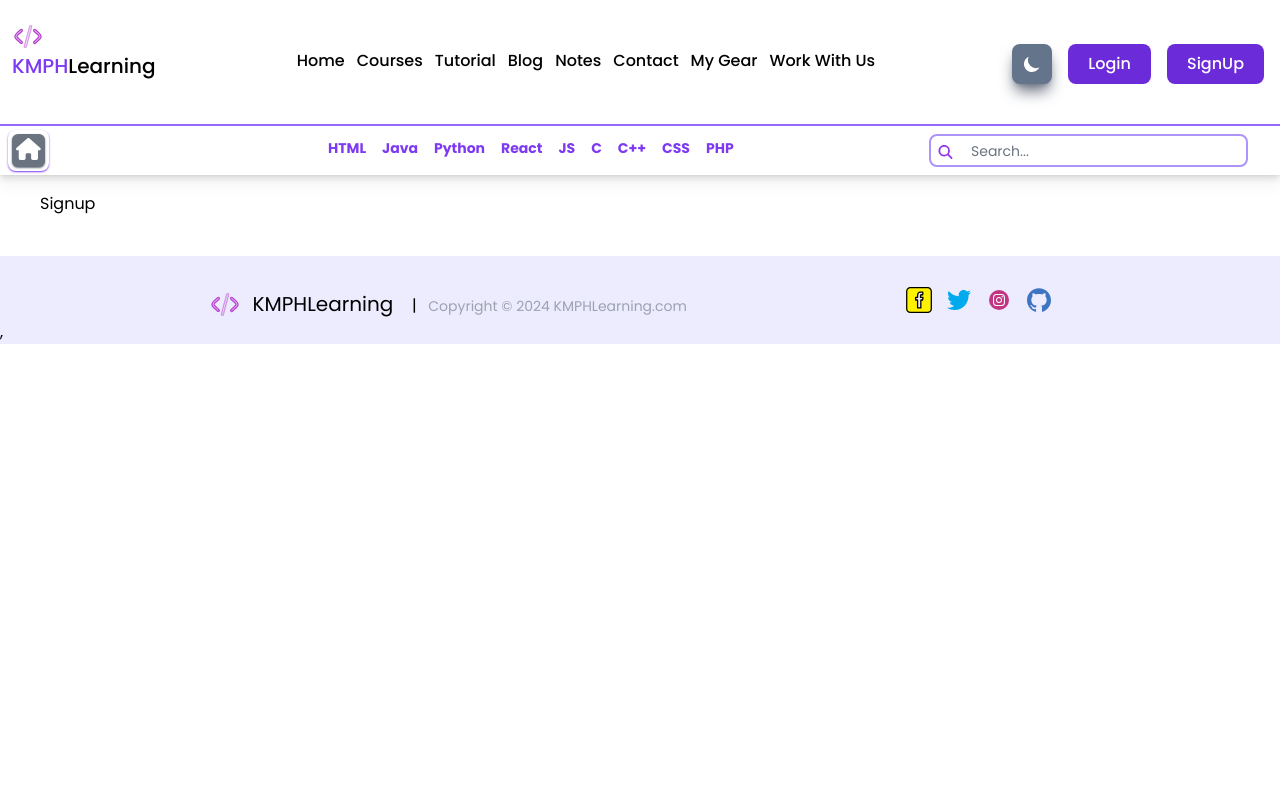
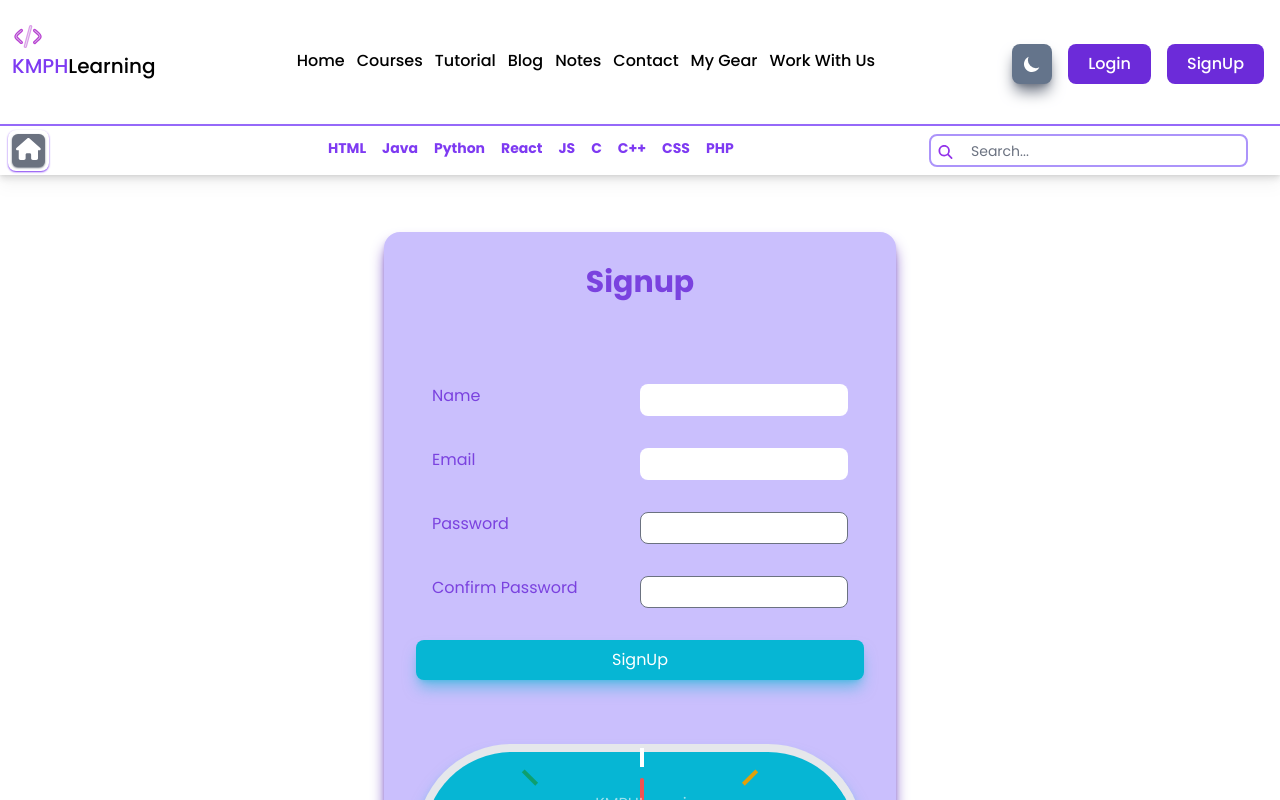
Before and after one commit to CL4P7R4P-97/Tailwind-Projects, a React (Vite) app in the folder kmph-learning/: page /signup in a window 1280 px wide. Shown: the top 800 px of the page. Built offline with nearby package versions, Linux system fonts and the light colour scheme; what tailwind-scrollbar-variants would draw is missing.

Commit message:
signupVisuals

```diff
--- a/kmph-learning/package.json
+++ b/kmph-learning/package.json
@@ -4,7 +4,7 @@
   "version": "0.0.0",
   "type": "module",
   "scripts": {
-    "dev": "vite --host",
+    "dev": "vite",
     "build": "vite build",
     "lint": "eslint . --ext js,jsx --report-unused-disable-directives --max-warnings 0",
     "preview": "vite preview"
--- a/kmph-learning/src/components/auth/Signup.jsx
+++ b/kmph-learning/src/components/auth/Signup.jsx
@@ -2,12 +2,67 @@ import React from "react";
 
 const Signup = () => {
   return (
-    <section className="flex h-full p-10">
-      <div className="flex ">
-        <h1>Signup</h1>
-        <p>
-          <form></form>
-        </p>
+    <section className="flex h-screen items-center justify-center  ">
+      <div className="flex h-4/5 w-2/5 flex-col justify-between gap-y-5 rounded-2xl bg-purple-300 p-8 shadow-lg shadow-purple-800 dark:bg-gray-600 dark:shadow-gray-400 ">
+        <div className="divide-y-3  mb-5 divide-y divide-slate-200 text-center">
+          {" "}
+          <h1 className=" text-3xl font-bold text-purple-700/85 dark:text-white">
+            Signup
+          </h1>{" "}
+        </div>
+
+        <form className="flex flex-col justify-evenly space-y-8  ">
+          <div className="flex flex-row justify-between  px-4">
+            <label
+              htmlFor="#name"
+              className="text-purple-700/85 dark:text-white"
+            >
+              Name
+            </label>
+            <input className=" h-8 w-2/4 rounded-lg p-2" />
+          </div>
+          <div className="flex flex-row justify-between  px-4">
+            <label
+              htmlFor="#email"
+              className="text-purple-700/85 dark:text-white"
+            >
+              Email
+            </label>
+            <input className=" h-8 w-2/4 rounded-lg  p-2 " />
+          </div>
+          <div className="flex flex-row justify-between  px-4">
+            <label
+              htmlFor="#password"
+              className="text-purple-700/85 dark:text-white"
+            >
+              Password
+            </label>
+            <input type="password" className="h-8 w-2/4 rounded-lg  p-2 " />
+          </div>
+          <div className="flex flex-row justify-between  px-4">
+            <label
+              htmlFor="#password"
+              className="text-purple-700/85 dark:text-white"
+            >
+              Confirm Password
+            </label>
+            <input type="password" className="h-8 w-2/4 rounded-lg  p-2 " />
+          </div>
+
+          <button className="btn btn-light ">SignUp</button>
+        </form>
+        <div className="relative">
+          <div className="w-30 btn-light z-10 h-24 rounded-t-full border-8 border-solid  p-4  shadow-inner  "></div>
+          <div className=" z-100 absolute bottom-1 left-2/4 h-3/5 w-1 rounded-t-full bg-red-500"></div>
+          <div className="  absolute left-1/4 top-1/4  h-1/5 w-1 -rotate-45 bg-green-500"></div>
+          <div className="  absolute left-[40%] top-2/4 z-0 text-white opacity-60">
+            KMPHLearning
+          </div>
+          <div className="  absolute right-1/4 top-1/4 h-1/5 w-1 rotate-45 bg-yellow-400"></div>
+          <div className="  absolute left-2/4 top-1 h-1/5 w-1 bg-white"></div>
+
+          <div className=" absolute bottom-0 left-[49%] h-4 w-4 rounded-full bg-black "></div>
+        </div>
       </div>
     </section>
   );
--- a/kmph-learning/src/index.css
+++ b/kmph-learning/src/index.css
@@ -55,7 +55,7 @@ body {
 }
 
 .btn {
-  @apply h-10 rounded-lg  px-5 text-justify text-white   hover:shadow-lg   hover:shadow-slate-400/50 focus:outline-none focus:ring;
+  @apply h-10 rounded-lg  px-5  text-white   hover:shadow-lg   hover:shadow-slate-400/50 focus:outline-none focus:ring;
 }
 
 .btn-dark {
```
